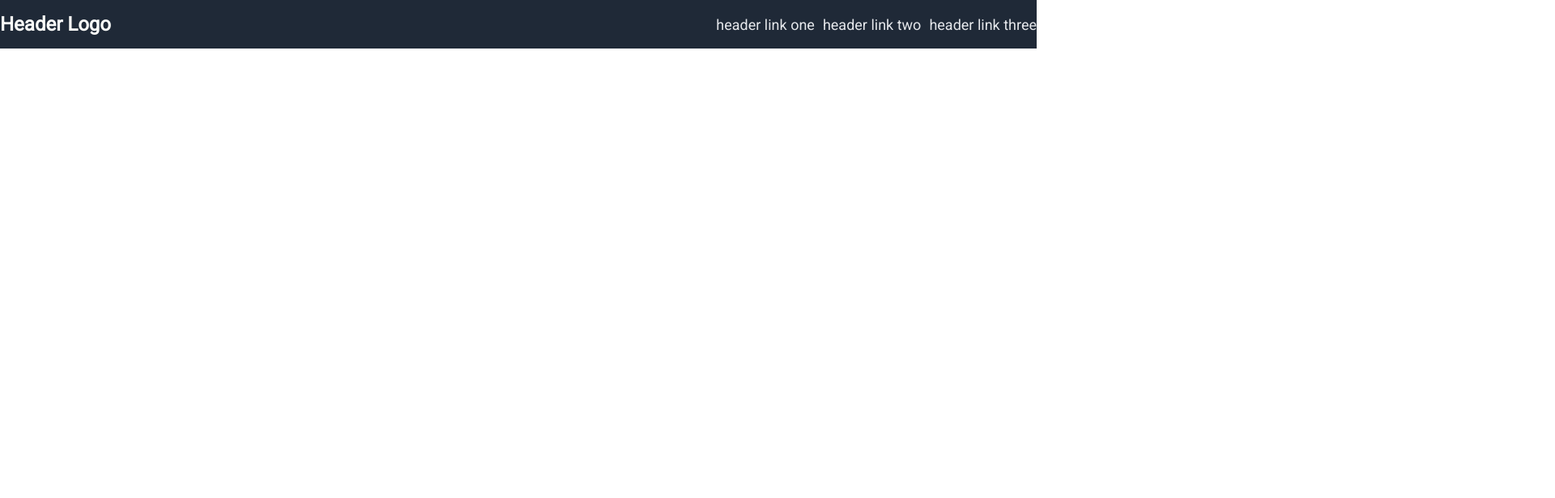
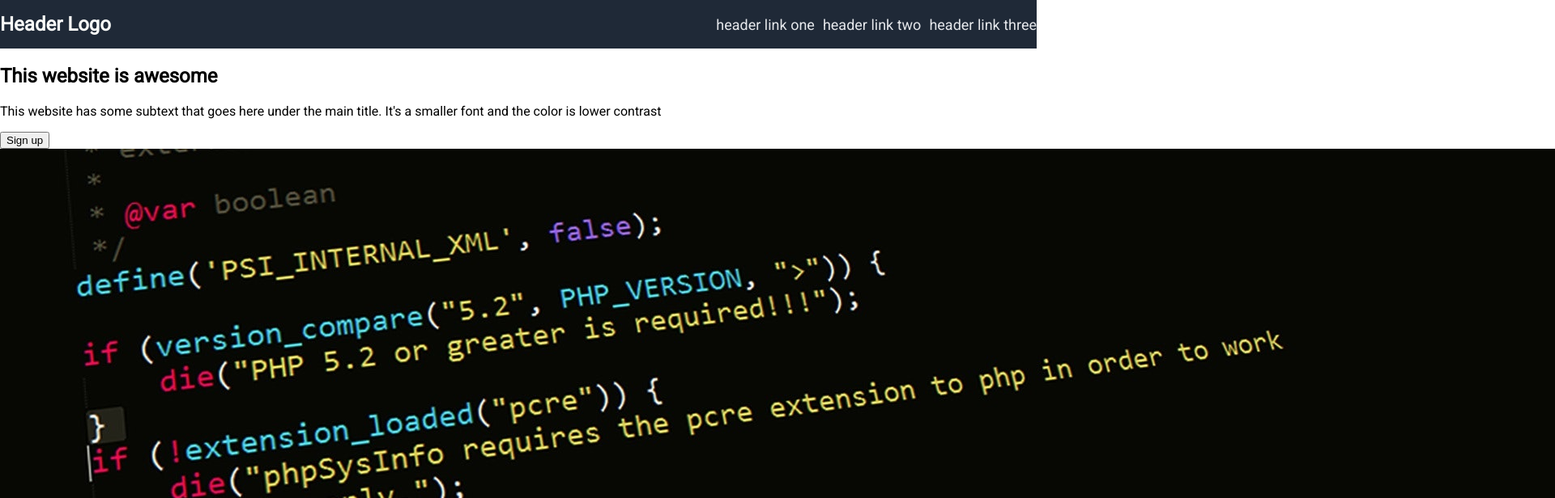
Before and after one commit to elidgdg/odin-landing-page, a plain HTML site: page index.html in a window 1280 px wide. Shown: the top 616 px of the page at 81% size, 1920 px wide, since content can reach past the window. Drawn offline with Linux system fonts and the light colour scheme.

Commit message:
Add hero html

```diff
--- a/index.html
+++ b/index.html
@@ -10,6 +10,7 @@
 </head>
 
 <body>
+
     <div class="header">
         <h1>Header Logo</h1>
         <ul class="header-links">
@@ -18,5 +19,16 @@
             <li><a href="#">header link three</a></li>
         </ul>
     </div>
+
+    <div class="hero">
+        <div class="left">
+            <h2>This website is awesome</h2>
+            <p>This website has some subtext that goes here under the main title. It's a smaller font and the color is lower contrast</p>
+            <button>Sign up</button>
+        </div>
+        <div class="right">
+            <img src="img/hero-img.jpg" alt="Picture of computer code">
+        </div>
+    </div>
 </body>
 </html>
--- a/styles.css
+++ b/styles.css
@@ -3,6 +3,8 @@ body {
     margin:0;
     min-height: 100vh;
 }
+
+/* HEADER */
 
 .header {
     background-color: #1F2937;
@@ -29,3 +31,5 @@ a {
     display: flex;
     gap: 10px;
 }
+
+/* HERO */
```
Also changed, not shown: img/hero-img.jpg (added), 1 other file.
